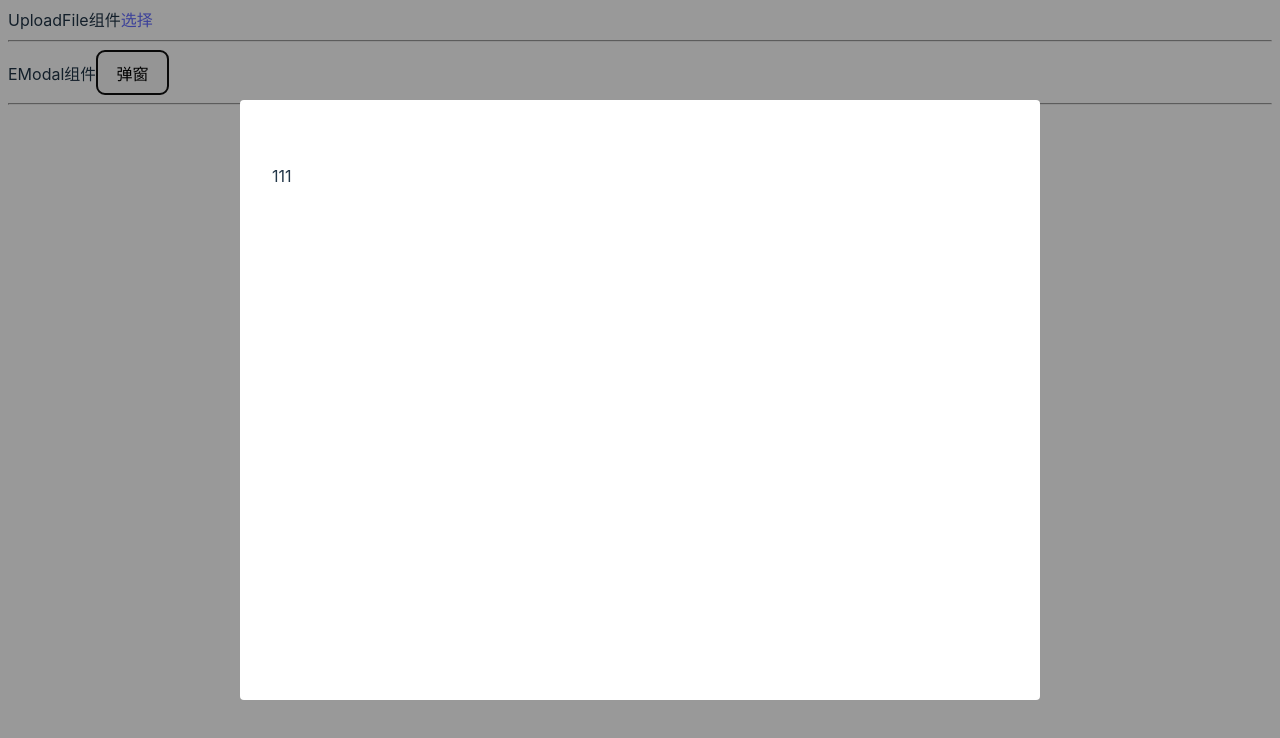
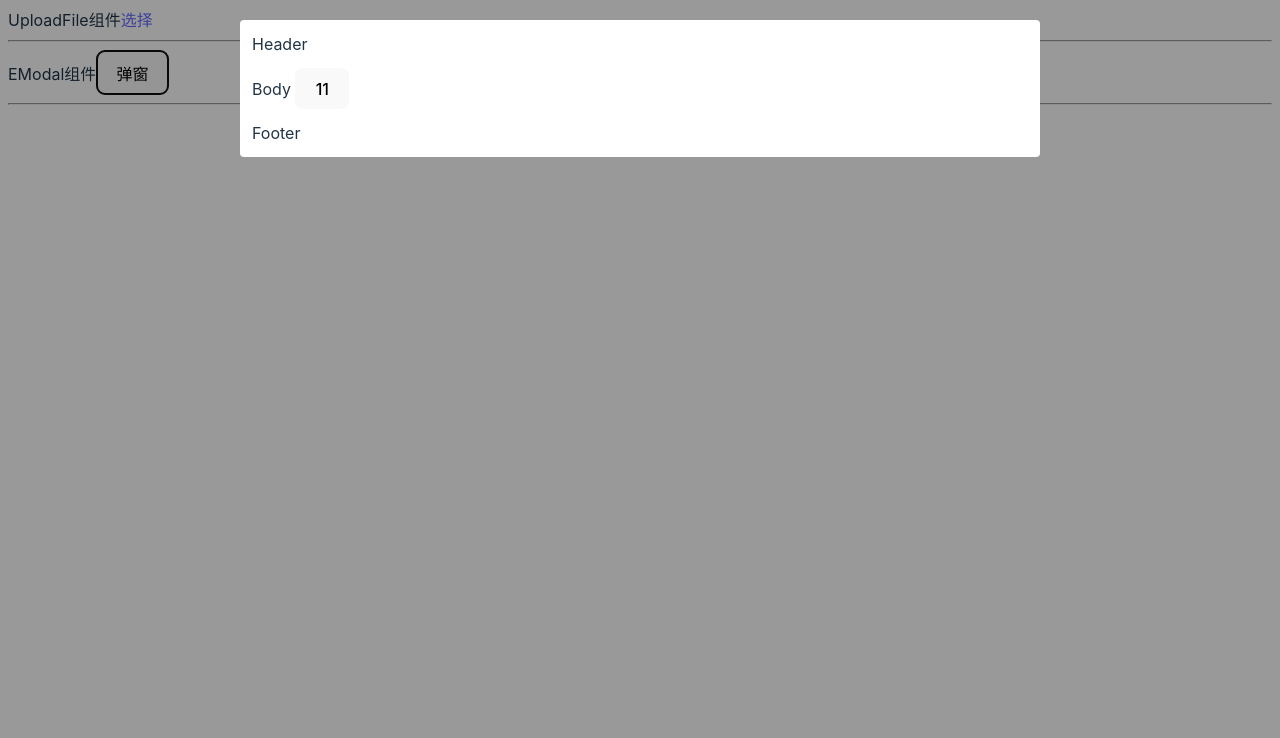
Before and after one commit to sigeer/SimpleTools, a Vue app in the folder WebTools/vue-components/v3/: page / in a window 1280 px wide. Both pictures are taken after a click on the button "弹窗". Shown: the top 738 px of the page. Built offline with nearby package versions, Linux system fonts and the light colour scheme.

Commit message:
更新：EModal补完

```diff
--- a/WebTools/vue-components/v3/src/App.vue
+++ b/WebTools/vue-components/v3/src/App.vue
@@ -14,7 +14,11 @@ const showEModal = (e) => {
   modalRef.value.show();
 };
 
-defineExpose({ afterSelected });
+const printFFF = () => {
+  console.log("FFF");
+}
+
+
 </script>
 
 <template>
@@ -35,8 +39,13 @@ defineExpose({ afterSelected });
     <div>
       <label>EModal组件</label>
       <button @click="showEModal">弹窗</button>
-      <e-modal ref="modalRef">
-        <template #body>111</template>
+      <e-modal ref="modalRef" :top="20" @shown="printFFF" @hidden="printFFF">
+        <template #header>Header</template>
+        <template #body>
+          Body
+          <button @click="printFFF()">11</button>
+        </template>
+        <template #footer>Footer</template>
       </e-modal>
     </div>
 
--- a/WebTools/vue-components/v3/src/components/EModal.vue
+++ b/WebTools/vue-components/v3/src/components/EModal.vue
@@ -1,8 +1,17 @@
 <template>
-  <div class="e-modal" v-show="configs.visible" ref="instance">
+  <Transition name="fade">
+    <div
+      class="e-modal"
+      v-show="configs.visible"
+      ref="instance"
+      @click="handlerModalClick"
+    >
       <div
         class="e-modal modal-content"
-      :style="`width: ${props.width}px;height: ${props.height}px`"
+        :style="`width: ${formatStyle(props.width)};height: ${formatStyle(
+          props.height
+        )}; margin-top:${formatStyle(props.top)}`"
+        ref="modalContentRef"
       >
         <div class="header" v-if="props.showHeader">
           <slot name="header"></slot>
@@ -12,10 +21,13 @@
           <slot name="body"></slot>
         </div>
         <div class="footer" v-if="props.showFooter">
-        <slot name="footer"></slot>
+          <slot name="footer">
+            <button>确定</button>
+          </slot>
         </div>
       </div>
     </div>
+  </Transition>
 </template>
 
 <script setup>
@@ -34,7 +46,7 @@ const props = defineProps({
   },
   height: {
     type: [String, Number],
-    default: 600,
+    default: "fit-content",
   },
   showHeader: {
     type: Boolean,
@@ -47,11 +59,21 @@ const props = defineProps({
     type: Boolean,
     default: true,
   },
+  static: {
+    type: Boolean,
+    default: false,
+  },
+  top: {
+    type: [Object, Number],
+    default: undefined,
+  },
 });
+
+const emits = defineEmits(['shown', 'hidden'])
 
 const show = () => {
   configs.visible = true;
-
+  emits('shown');
   nextTick((_) => {
     document.body.style.overflow = "hidden";
   });
@@ -59,6 +81,23 @@ const show = () => {
 
 const hide = () => {
   configs.visible = false;
+  emits('hidden');
+};
+
+const modalContentRef = ref(null);
+
+const handlerModalClick = (evt) => {
+  if (!props.static && !modalContentRef.value.contains(evt.target)) {
+    hide();
+  }
+};
+
+const isNumber = (input) => {
+  return /^[0-9]+\.?[0-9]*$/.test(input);
+};
+
+const formatStyle = (input) => {
+  return isNumber(input) ? `${input}px` : input;
 };
 
 defineExpose({
@@ -90,14 +129,24 @@ defineExpose({
 }
 
 .e-modal.modal-content > .header {
-  padding: 32px 32px 32px 32px;
+  padding: 12px 12px 12px 12px;
 }
 
 .e-modal.modal-content > .body {
-  padding: 0px 32px 32px 32px;
+  padding: 0px 12px 12px 12px;
 }
 
 .e-modal.modal-content > .footer {
-  padding: 0px 32px 30px 32px;
+  padding: 0px 12px 12px 12px;
+}
+
+.fade-enter-active,
+.fade-leave-active {
+  transition: opacity 0.5s ease;
+}
+
+.fade-enter-from,
+.fade-leave-to {
+  opacity: 0;
 }
 </style>
```
Lines whose indentation alone changed are shown as unchanged.
